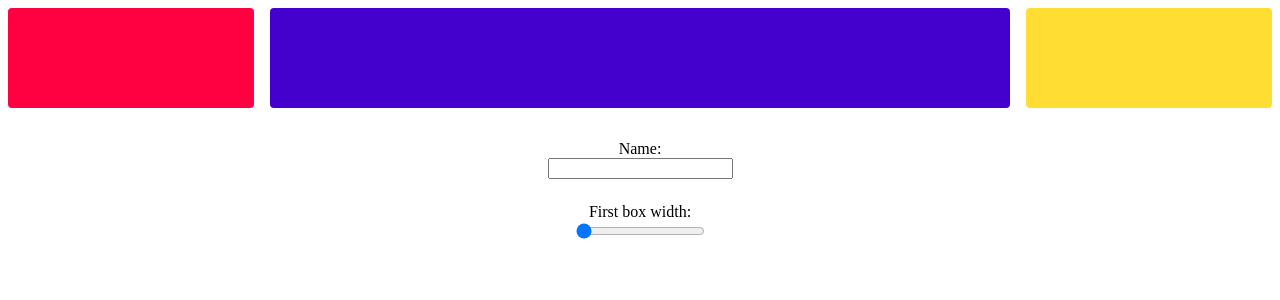
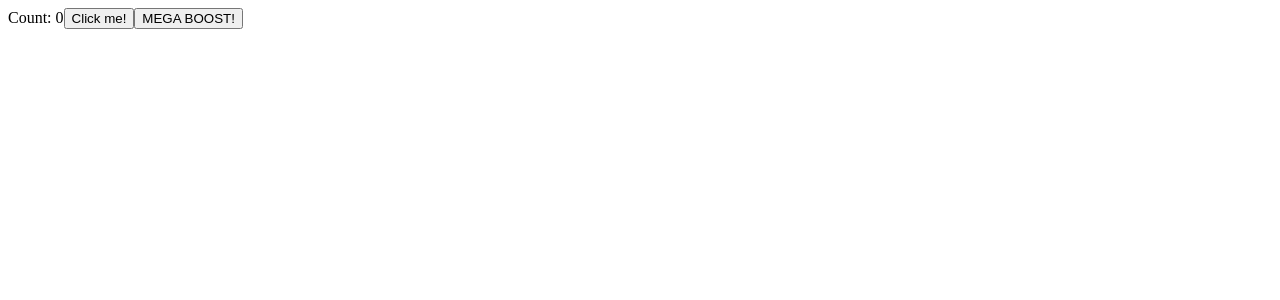
Before and after one commit to siddhanthpranavrao/learn-react-tailwind, a React (Vite) app: page / in a window 1280 px wide. Shown: the top 300 px of the page. Built offline with nearby package versions, Linux system fonts and the light colour scheme.

Commit message:
Practice

```diff
--- a/src/App.tsx
+++ b/src/App.tsx
@@ -1,57 +1,25 @@
 import React from 'react';
 
-import Boxes from './Boxes';
-import { Box } from './Boxes';
+import MegaBoost from './MegaBoost';
 
 function App() {
-  const [name, setName] = React.useState('');
-  const [boxWidth, setBoxWidth] = React.useState(1);
+  const [count, setCount] = React.useState(0);
 
-  const id = React.useId();
-
-  // Try changing some of these values!
-  const boxes = React.useMemo(() => {
-    const boxes: Box[] = [
-      { flex: boxWidth, background: 'hsl(345deg 100% 50%)' },
-      { flex: 3, background: 'hsl(260deg 100% 40%)' },
-      { flex: 1, background: 'hsl(50deg 100% 60%)' },
-    ];
-
-    return boxes;
-
-  }, [boxWidth])
+  const handleMegaBoost = React.useCallback(() => {
+    setCount((currentValue) => currentValue + 1234);
+  }, [])
 
   return (
     <>
-      <Boxes boxes={boxes} />
-
-      <section>
-        <label htmlFor={`${id}-name`}>
-          Name:
-        </label>
-        <input
-          id={`${id}-name`}
-          type="text"
-          value={name}
-          onChange={(event) => {
-            setName(event.target.value);
-          }}
-        />
-        <label htmlFor={`${id}-box-width`}>
-          First box width:
-        </label>
-        <input
-          id={`${id}-box-width`}
-          type="range"
-          min={1}
-          max={5}
-          step={0.01}
-          value={boxWidth}
-          onChange={(event) => {
-            setBoxWidth(Number(event.target.value));
-          }}
-        />
-      </section>
+      Count: {count}
+      <button
+        onClick={() => {
+          setCount(count + 1)
+        }}
+      >
+        Click me!
+      </button>
+      <MegaBoost handleClick={handleMegaBoost} />
     </>
   );
 }
--- /dev/null
+++ b/src/MegaBoost.tsx
@@ -0,0 +1,20 @@
+import React from 'react';
+
+type MegaBoostProps = {
+    handleClick: () => void
+}
+
+function MegaBoost({ handleClick }: MegaBoostProps) {
+  console.log('Render MegaBoost');
+
+  return (
+    <button
+      className="mega-boost-button"
+      onClick={handleClick}
+    >
+      MEGA BOOST!
+    </button>
+  );
+}
+
+export default React.memo(MegaBoost);
```
